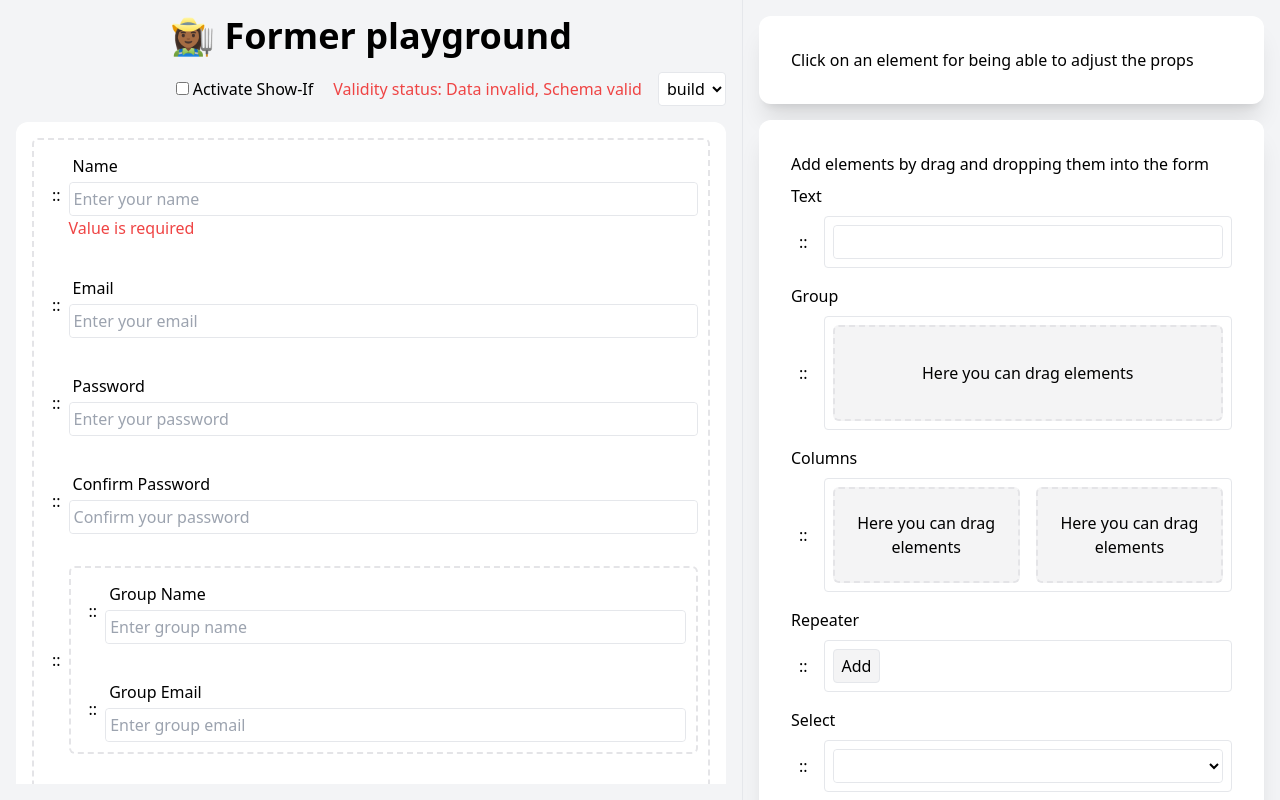
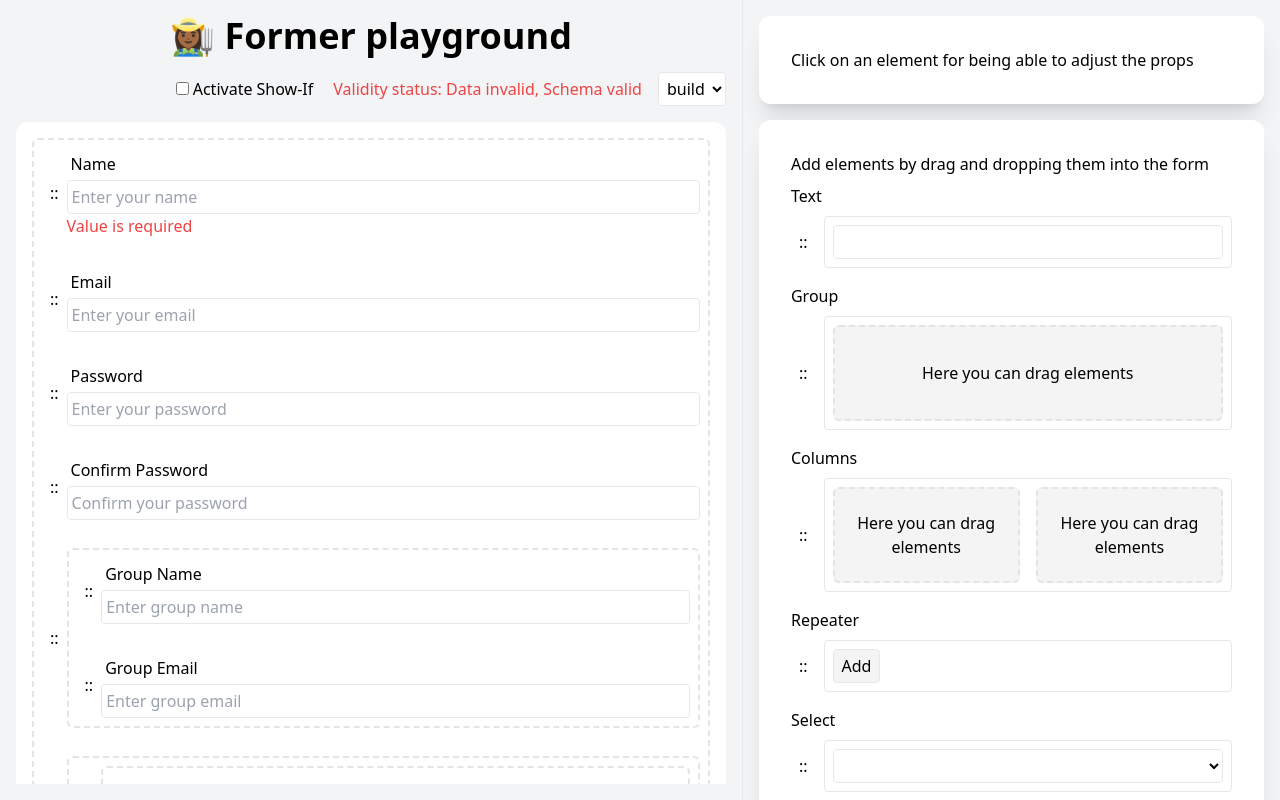
Before and after one commit to geprog/former, a Vue app in the folder packages/former/: page / in a window 1280 px wide. Built offline with nearby package versions, Linux system fonts and the light colour scheme.

Commit message:
properly set borders

```diff
--- a/packages/former/src/components/FormNode.vue
+++ b/packages/former/src/components/FormNode.vue
@@ -3,12 +3,12 @@
     v-if="isShown || mode === 'build'"
     :data-node="node._id"
     :draggable="mode === 'build'"
-    class="relative flex items-center border-2 border-transparent duration-0 w-full py-2 px-2 rounded"
+    class="relative flex items-center duration-0 w-full py-2 px-2 rounded"
     :class="{
-      '!border-blue-600': mode === 'build' && selectedNode?._id === node._id,
+      'border-2 !border-blue-600': mode === 'build' && selectedNode?._id === node._id,
       'bg-zinc-300 rounded': mode === 'build' && !isShown,
       'former-draggable ': mode === 'build',
-      'border-red-500': mode === 'build' && !isNodeValidFlag,
+      'border-2 border-red-500': mode === 'build' && !isNodeValidFlag,
     }"
     @click.stop="selectedNode = node"
     @dragstart.stop="startDrag($event, node._id)"
```
